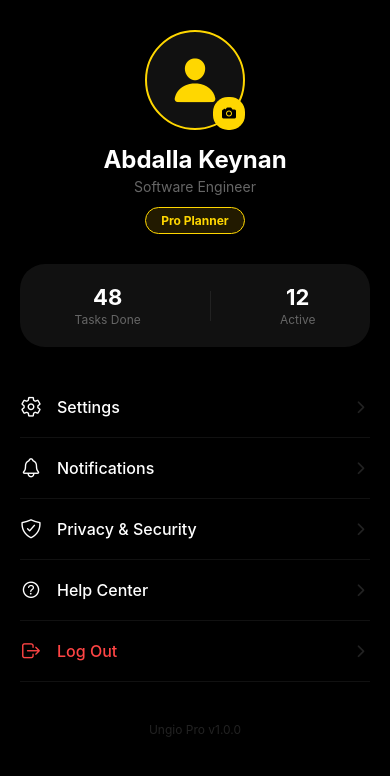
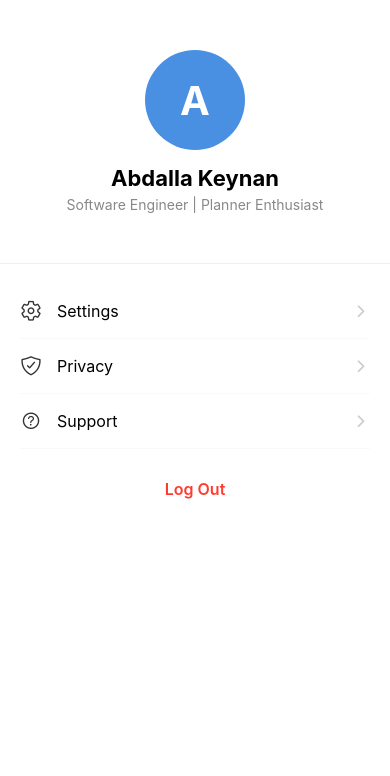
Before and after one commit to ungiosbeem-sketch/Ungio-, a React Native app in the folder Root/: screen /Profile in a window 390 px wide. Shown: the top 776 px of the page. Built offline with nearby package versions, Linux system fonts and the light colour scheme; no server answers; the database is empty.

Commit message:
Update ProfileScreen.js

```diff
--- a/Root/ProfileScreen.js
+++ b/Root/ProfileScreen.js
@@ -1,104 +1,48 @@
 import React from 'react';
-import {
-  StyleSheet, Text, View, SafeAreaView, TouchableOpacity,
-  Image, ScrollView, StatusBar
-} from 'react-native';
+import { View, Text, StyleSheet, Image, TouchableOpacity } from 'react-native';
 import { Ionicons } from '@expo/vector-icons';
 
 export default function ProfileScreen() {
-  // Waxaad halkan ku beddelan kartaa xogtaada dhabta ah
-  const user = {
-    name: "Abdalla Keynan",
-    title: "Software Engineer",
-    tasksCompleted: 48,
-    rank: "Pro Planner"
-  };
+  return (
+    <View style={styles.container}>
+      <View style={styles.header}>
+        <View style={styles.avatarCircle}>
+          <Text style={styles.avatarLetter}>A</Text>
+        </View>
+        <Text style={styles.name}>Abdalla Keynan</Text>
+        <Text style={styles.bio}>Software Engineer | Planner Enthusiast</Text>
+      </View>
 
-  const menuItems = [
-    { icon: 'settings-outline', label: 'Settings', color: '#fff' },
-    { icon: 'notifications-outline', label: 'Notifications', color: '#fff' },
-    { icon: 'shield-checkmark-outline', label: 'Privacy & Security', color: '#fff' },
-    { icon: 'help-circle-outline', label: 'Help Center', color: '#fff' },
-    { icon: 'log-out-outline', label: 'Log Out', color: '#FF4444' },
-  ];
-
-  return (
-    <SafeAreaView style={styles.container}>
-      <StatusBar barStyle="light-content" />
-      <ScrollView showsVerticalScrollIndicator={false}>
-
-        {/* Profile Header */}
-        <View style={styles.profileHeader}>
-          <View style={styles.imageContainer}>
-            <View style={styles.profileImage}>
-              <Ionicons name="person" size={50} color="#FFD700" />
-            </View>
-            <TouchableOpacity style={styles.editBadge}>
-              <Ionicons name="camera" size={16} color="#000" />
-            </TouchableOpacity>
-          </View>
-
-          <Text style={styles.userName}>{user.name}</Text>
-          <Text style={styles.userTitle}>{user.title}</Text>
-
-          <View style={styles.badgeRow}>
-            <View style={styles.badge}>
-              <Text style={styles.badgeText}>{user.rank}</Text>
-            </View>
-          </View>
-        </View>
-
-        {/* Stats Summary Row */}
-        <View style={styles.statsRow}>
-          <View style={styles.statBox}>
-            <Text style={styles.statNumber}>{user.tasksCompleted}</Text>
-            <Text style={styles.statLabel}>Tasks Done</Text>
-          </View>
-          <View style={styles.divider} />
-          <View style={styles.statBox}>
-            <Text style={styles.statNumber}>12</Text>
-            <Text style={styles.statLabel}>Active</Text>
-          </View>
-        </View>
-
-        {/* Settings Menu */}
-        <View style={styles.menuContainer}>
-          {menuItems.map((item, index) => (
-            <TouchableOpacity key={index} style={styles.menuItem}>
-              <View style={styles.menuIconContainer}>
-                <Ionicons name={item.icon} size={22} color={item.color} />
-                <Text style={[styles.menuLabel, { color: item.color }]}>{item.label}</Text>
-              </View>
-              <Ionicons name="chevron-forward" size={18} color="#222" />
-            </TouchableOpacity>
-          ))}
-        </View>
-
-        <Text style={styles.versionText}>Ungio Pro v1.0.0</Text>
-      </ScrollView>
-    </SafeAreaView>
+      <View style={styles.menu}>
+        <ProfileMenuItem icon="settings-outline" title="Settings" />
+        <ProfileMenuItem icon="shield-checkmark-outline" title="Privacy" />
+        <ProfileMenuItem icon="help-circle-outline" title="Support" />
+        <TouchableOpacity style={styles.logoutBtn}>
+          <Text style={styles.logoutText}>Log Out</Text>
+        </TouchableOpacity>
+      </View>
+    </View>
   );
 }
 
+const ProfileMenuItem = ({ icon, title }) => (
+  <TouchableOpacity style={styles.menuItem}>
+    <Ionicons name={icon} size={22} color="#333" />
+    <Text style={styles.menuText}>{title}</Text>
+    <Ionicons name="chevron-forward" size={18} color="#CCC" />
+  </TouchableOpacity>
+);
+
 const styles = StyleSheet.create({
-  container: { flex: 1, backgroundColor: '#000' },
-  profileHeader: { alignItems: 'center', marginTop: 30, marginBottom: 30 },
-  imageContainer: { marginBottom: 15 },
-  profileImage: { width: 100, height: 100, borderRadius: 50, backgroundColor: '#111', justifyContent: 'center', alignItems: 'center', borderWidth: 2, borderColor: '#FFD700' },
-  editBadge: { position: 'absolute', bottom: 0, right: 0, backgroundColor: '#FFD700', padding: 8, borderRadius: 15 },
-  userName: { color: '#fff', fontSize: 24, fontWeight: 'bold' },
-  userTitle: { color: '#666', fontSize: 14, marginTop: 4 },
-  badgeRow: { marginTop: 12 },
-  badge: { backgroundColor: '#221a00', paddingHorizontal: 15, paddingVertical: 5, borderRadius: 20, borderWidth: 1, borderColor: '#FFD700' },
-  badgeText: { color: '#FFD700', fontSize: 12, fontWeight: 'bold' },
-  statsRow: { flexDirection: 'row', backgroundColor: '#111', marginHorizontal: 20, padding: 20, borderRadius: 25, justifyContent: 'space-around', alignItems: 'center' },
-  statBox: { alignItems: 'center' },
-  statNumber: { color: '#fff', fontSize: 22, fontWeight: 'bold' },
-  statLabel: { color: '#666', fontSize: 12, marginTop: 2 },
-  divider: { width: 1, height: 30, backgroundColor: '#222' },
-  menuContainer: { marginTop: 30, paddingHorizontal: 20 },
-  menuItem: { flexDirection: 'row', justifyContent: 'space-between', alignItems: 'center', paddingVertical: 18, borderBottomWidth: 1, borderBottomColor: '#111' },
-  menuIconContainer: { flexDirection: 'row', alignItems: 'center' },
-  menuLabel: { marginLeft: 15, fontSize: 16, fontWeight: '500' },
-  versionText: { color: '#222', textAlign: 'center', marginTop: 40, marginBottom: 100, fontSize: 12 }
+  container: { flex: 1, backgroundColor: '#fff' },
+  header: { alignItems: 'center', paddingVertical: 50, borderBottomWidth: 1, borderBottomColor: '#F0F0F0' },
+  avatarCircle: { width: 100, height: 100, borderRadius: 50, backgroundColor: '#4A90E2', justifyContent: 'center', alignItems: 'center', marginBottom: 15 },
+  avatarLetter: { color: 'white', fontSize: 40, fontWeight: 'bold' },
+  name: { fontSize: 22, fontWeight: 'bold' },
+  bio: { color: '#888', marginTop: 5 },
+  menu: { padding: 20 },
+  menuItem: { flexDirection: 'row', alignItems: 'center', paddingVertical: 15, borderBottomWidth: 1, borderBottomColor: '#F9F9F9' },
+  menuText: { flex: 1, marginLeft: 15, fontSize: 16 },
+  logoutBtn: { marginTop: 30, alignItems: 'center' },
+  logoutText: { color: '#FF3B30', fontSize: 16, fontWeight: '600' }
 });
```
